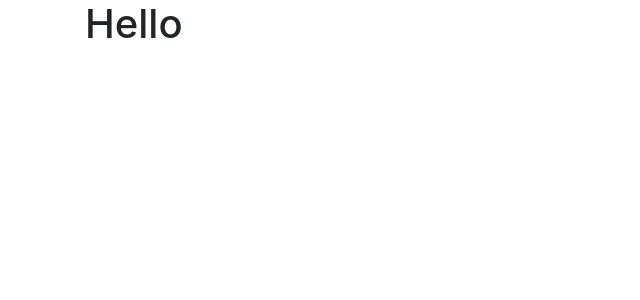
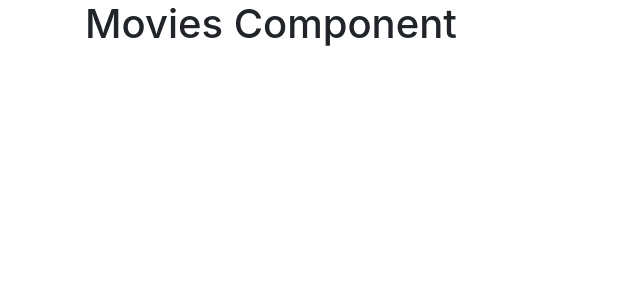
Before and after one commit to hocyadav/react_vidly_app, a React (Create React App) app: page / in a window 1280 px wide. Shown: the top 300 px of the page, without its empty margins (0-640 px from the left). Built offline with nearby package versions, Linux system fonts and the light colour scheme.

Commit message:
Add movie component and import and call component in App.js

```diff
--- a/src/App.js
+++ b/src/App.js
@@ -2,11 +2,11 @@
 import './App.css';
 import "bootstrap/dist/css/bootstrap.css";
 import "font-awesome/css/font-awesome.css";
-
+import Movies from "./components/movies";//1
 function App() {
   return (
    <main className="container">
-     <h1>Hello</h1>
+     <Movies />
    </main>
   );
 }
--- /dev/null
+++ b/src/components/movies.jsx
@@ -0,0 +1,9 @@
+import React, { Component } from 'react'
+class Movies extends Component {
+    state = {  }
+    render() {
+        return ( <h1>Movies Component</h1> );
+    }
+}
+
+export default Movies;
```
